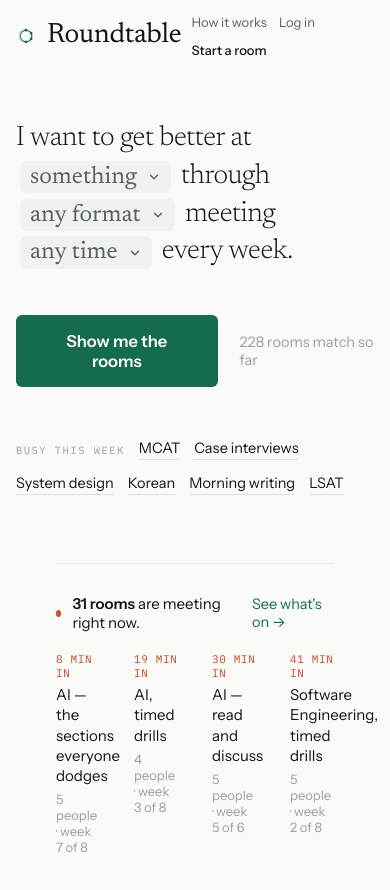
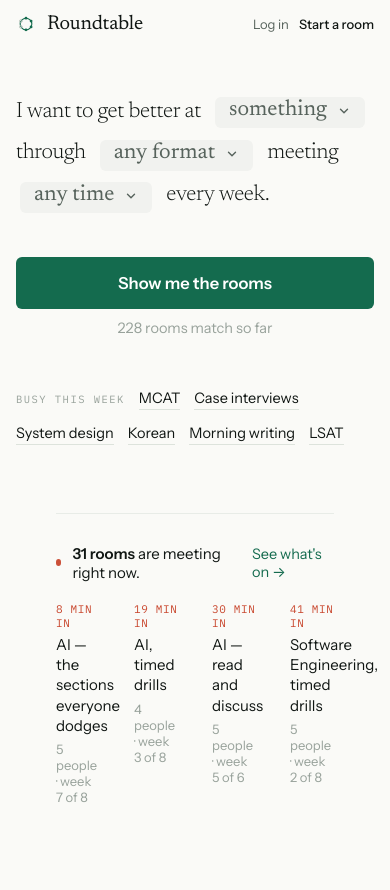
Before and after one commit to serohero/together-study, a Next.js app: page / in a window 390 px wide. Shown: the top 890 px of the page. After the commit the page ends 865 px from the top, so only its background shows below. Built offline with nearby package versions, Linux system fonts and the light colour scheme; no server answers.

Commit message:
style: finalize mobile sentence layout, nav bar and fullwidth button

```diff
--- a/app/globals.css
+++ b/app/globals.css
@@ -35,34 +35,23 @@ input::placeholder { color: #B4BDB6; }
 
 /* 모바일 반응형 통합 대응 (화면 폭 768px 이하) */
 @media (max-width: 768px) {
-  /* 1. 헤더: 패딩 줄이고 줄바꿈 허용 (우측 삐져나감 방지) */
+  /* 1. 상단 헤더: 공간 확보를 위해 How it works 숨김 + 1줄 단정 배치 */
   header {
     padding: 14px 16px !important;
-    gap: 10px !important;
+    display: flex !important;
+    justify-content: space-between !important;
+    align-items: center !important;
   }
   header nav {
-    gap: 12px !important;
+    gap: 10px !important;
     font-size: 13px !important;
-    flex-wrap: wrap !important;
+    flex-wrap: nowrap !important;
+  }
+  header nav a:first-child {
+    display: none !important;
   }
 
-  /* 2. 메인 문장 빌더: 거대한 글자 크기를 화면 비율에 맞게 축소 */
-  main h1,
-  main div[style*="Newsreader"],
-  main span[style*="Newsreader"],
-  main p[style*="Newsreader"] {
-    font-size: clamp(28px, 7vw, 36px) !important;
-    line-height: 1.35 !important;
-  }
-
-  /* 3. 드롭다운 선택 칩 버튼 크기 축소 */
-  button[style*="Newsreader"],
-  div[style*="Newsreader"] button {
-    font-size: clamp(24px, 6vw, 30px) !important;
-    padding: 2px 10px !important;
-  }
-
-  /* 4. 메인 가로 스크롤 방지 및 좌우 여백 */
+  /* 2. 메인 가로 스크롤 차단 및 좌우 여백 */
   main {
     overflow-x: hidden !important;
   }
@@ -71,7 +60,25 @@ input::placeholder { color: #B4BDB6; }
     padding-right: 16px !important;
   }
 
-  /* 5. 온보딩 및 로그인 카드 여백 조정 */
+  /* 3. CTA 버튼: 가로폭 100% 채우기 & 텍스트 중앙 정렬 */
+  div[style*="alignItems: center; gap: 22"],
+  div[style*="align-items: center; gap: 22"] {
+    flex-direction: column !important;
+    align-items: stretch !important;
+    gap: 10px !important;
+    width: 100% !important;
+  }
+  div[style*="alignItems: center; gap: 22"] button,
+  div[style*="align-items: center; gap: 22"] button {
+    width: 100% !important;
+    text-align: center !important;
+  }
+  div[style*="alignItems: center; gap: 22"] span,
+  div[style*="align-items: center; gap: 22"] span {
+    text-align: center !important;
+  }
+
+  /* 4. 온보딩 및 로그인 카드 여백 조정 */
   div[style*="max-width: 520px"],
   div[style*="max-width: 460px"],
   div[style*="max-width: 400px"] {
@@ -80,12 +87,12 @@ input::placeholder { color: #B4BDB6; }
     margin: 0 12px !important;
   }
 
-  /* 6. 관심분야 Layer1, Layer2 드롭다운 세로 2단 배치 */
+  /* 5. 관심분야 Layer1, Layer2 드롭다운 세로 2단 배치 */
   div[style*="display: flex; gap: 8px"] {
     flex-direction: column !important;
   }
 
-  /* 7. 스터디룸(화상회의 + 채팅) 세로 분할 전환 */
+  /* 6. 스터디룸(화상회의 + 채팅) 세로 분할 전환 */
   div[style*="height: calc(100vh - 145px)"] {
     flex-direction: column !important;
     height: auto !important;
--- a/components/SentenceBuilder.tsx
+++ b/components/SentenceBuilder.tsx
@@ -104,20 +104,22 @@ export function SentenceBuilder() {
           gap: 44,
         }}
       >
-        {/* ---------------- 문장 ---------------- */}
-        <p
+        {/* ---------------- 문장 (모바일 최적화 정렬) ---------------- */}
+        <div
           style={{
-            margin: 0,
             fontFamily: font.display,
             fontWeight: 300,
-            fontSize: "clamp(26px, 5.5vw, 46px)",
-            lineHeight: 1.35,
+            fontSize: "clamp(22px, 5.2vw, 42px)",
+            lineHeight: 1.5,
             letterSpacing: "-0.015em",
             color: c.ink,
+            display: "flex",
+            flexWrap: "wrap",
+            alignItems: "center",
+            gap: "8px 10px",
           }}
         >
-          I want to get better at{" "}
-          <span style={{ position: "relative", display: "inline-block" }}>
+          <span>I want to get better at</span>
           <Chip
             label={topicLabel(draft)}
             filled={Boolean(sub)}
@@ -125,9 +127,8 @@ export function SentenceBuilder() {
             onClick={() => setOpen(open === "topic" ? null : "topic")}
             ariaLabel={`Topic: ${topicLabel(draft)}. Click to change.`}
           />
-          </span>{" "}
-          through{" "}
-          <span style={{ position: "relative", display: "inline-block" }}>
+          <span>through</span>
+          <div style={{ position: "relative", display: "inline-block" }}>
             <Chip
               label={formatLabel(draft)}
               filled={draft.format !== null}
@@ -142,9 +143,9 @@ export function SentenceBuilder() {
               selected={draft.format}
               counts={counts}
             />
-          </span>{" "}
-          meeting{" "}
-          <span style={{ position: "relative", display: "inline-block" }}>
+          </div>
+          <span>meeting</span>
+          <div style={{ position: "relative", display: "inline-block" }}>
             <Chip
               label={timeLabel(draft)}
               filled={draft.weekday !== null || draft.daypart !== null}
@@ -160,9 +161,9 @@ export function SentenceBuilder() {
               onChange={pickTime}
               timeZone={timeZone}
             />
-          </span>{" "}
-          every week.
-        </p>
+          </div>
+          <span>every week.</span>
+        </div>
 
         {/* 주제 피커는 팝오버가 아니라 문장 아래 패널로 엽니다 — 84개를 담아야 하니까 */}
         {open === "topic" && (
```
Lines whose indentation alone changed are shown as unchanged.
